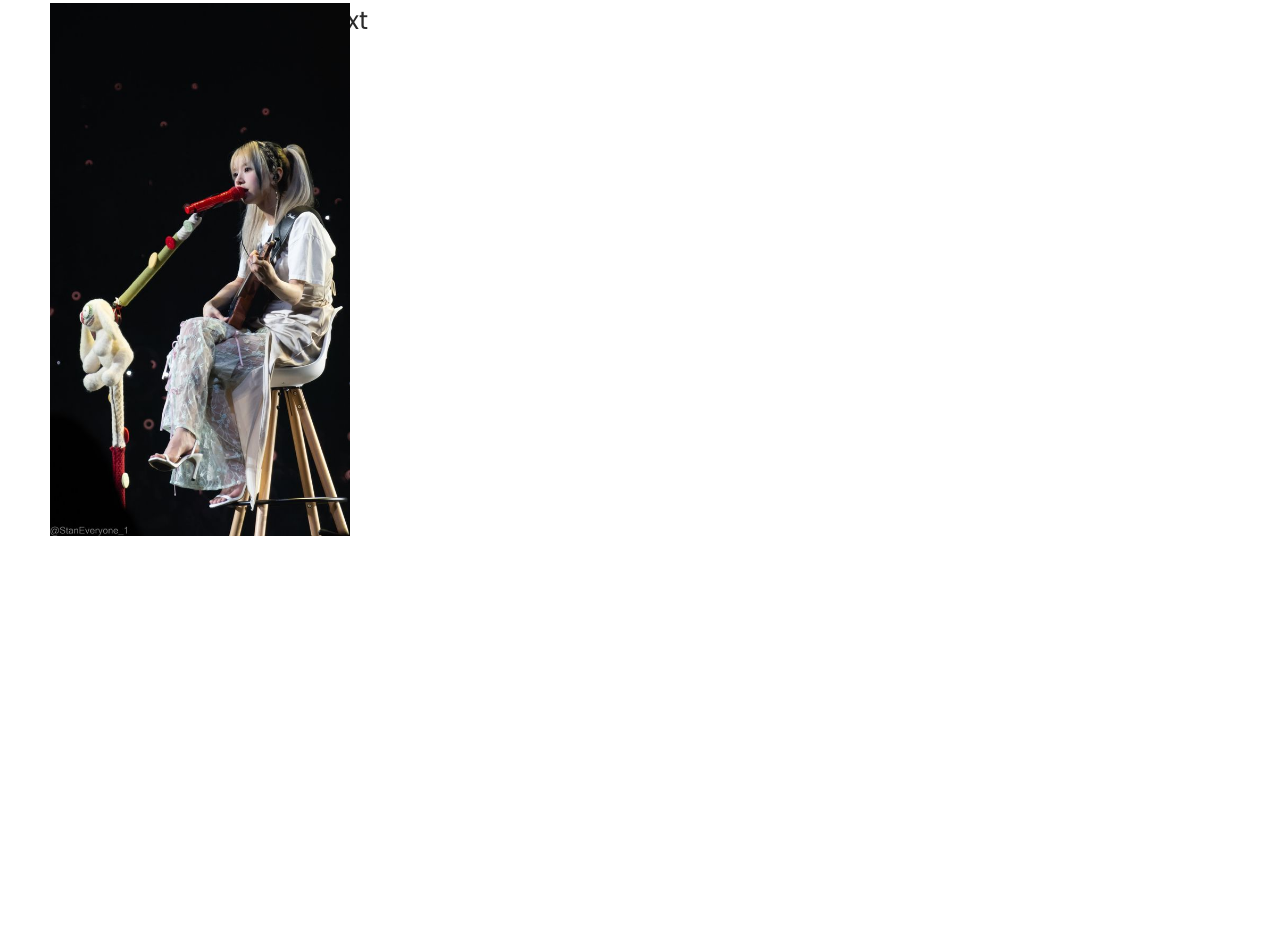
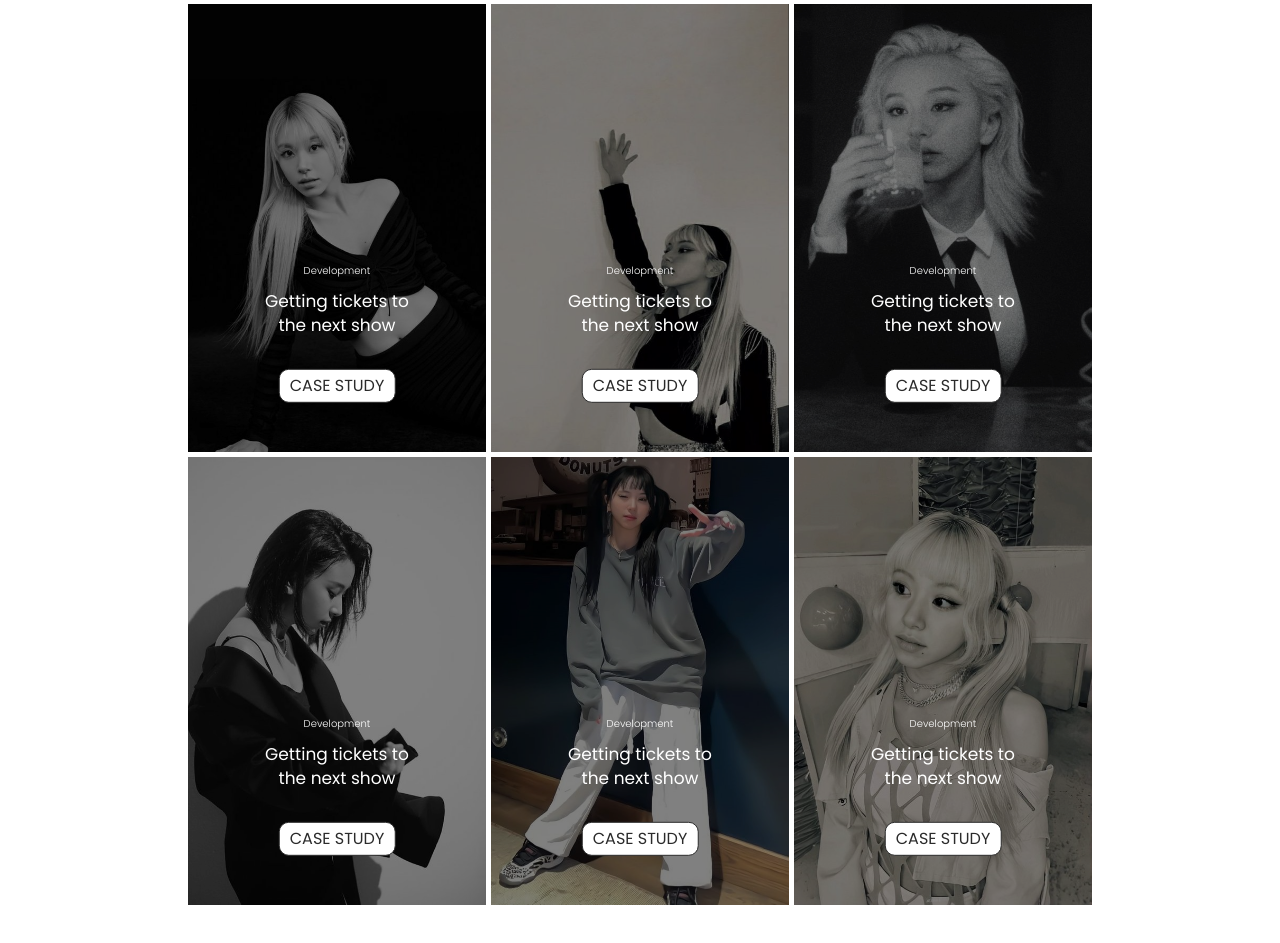
Before and after one commit to Seyoung20/Jibon-Web-Spc, a plain HTML site: page index.html in a window 1280 px wide. Shown: the part 3909-4852 px from the top of the page. Before the commit the page ends 4445 px from the top, so only its background shows below. Drawn offline with Linux system fonts and the light colour scheme; files whose address does not match are found by name.

Commit message:
DONE 90%

```diff
--- a/index.html
+++ b/index.html
@@ -188,12 +188,59 @@
     </div>
     <div class="latest__wrapper">
         <div class="latest__proj">
+            <div class="how__img"></div>
             <div class="overlay">
-                <img src="/img/chae_guitar.jpg" alt="">
-                <h4>Getting tickets to the next show</h4>
+                <img src="/img/chaebw.jpg" alt="">
+                <h4>Getting tickets to <br> the next show</h4>
                 <p>Development</p>
-                <a href="">CASE STUDY</a>
+                <a href=""class="btn bg--border--dark">CASE STUDY</a>
             </div>
+
+        </div>
+        <div class="latest__proj">
+            <div class="overlay">
+                <img src="/img/chaebww.jpg" alt="">
+                <h4>Getting tickets to <br> the next show</h4>
+                <p>Development</p>
+                <a href=""class="btn bg--border--dark">CASE STUDY</a>
+            </div>
+
+        </div>
+        <div class="latest__proj">
+            <div class="overlay">
+                <img src="/img/chaebwww.jpg" alt="">
+                <h4>Getting tickets to <br> the next show</h4>
+                <p>Development</p>
+                <a href=""class="btn bg--border--dark">CASE STUDY</a>
+            </div>
+
+        </div>
+        <div class="latest__proj">
+            <div class="overlay">
+                <img src="/img/chaebwwww.jpg" alt="">
+                <h4>Getting tickets to <br> the next show</h4>
+                <p>Development</p>
+                <a href=""class="btn bg--border--dark">CASE STUDY</a>
+            </div>
+
+        </div>
+        <div class="latest__proj">
+            <div class="overlay">
+                <img src="/img/chaeeee.jpg" alt="">
+                <h4>Getting tickets to <br> the next show</h4>
+                <p>Development</p>
+                <a href=""class="btn bg--border--dark">CASE STUDY</a>
+            </div>
+
+        </div>
+        <div class="latest__proj">
+            <div class="overlay">
+                <img src="/img/chaeee.jpg" alt="">
+                <h4>Getting tickets to <br> the next show</h4>
+                <p>Development</p>
+                <a href=""class="btn bg--border--dark">CASE STUDY</a>
+            </div>
+
         </div>
     </div>
    </section>
--- a/style.css
+++ b/style.css
@@ -367,46 +367,80 @@ color:var(--green);
 }
 
 /* MY LATEST PROJECT */
-.latest{
+.latest {
   padding: 5rem 0;
 }
-.latest__title{
+.latest__title {
   text-align: center;
+
 }
-.latest__title h3{
+.latest__title h3 {
   font-size: 5rem;
   font-weight: 500;
   margin-bottom: 2rem;
 }
-.latest__title p{
-  font-size:2rem;
+.latest__title p {
+  font-size: 2rem;
   font-weight: 300;
-  margin-bottom:2rem;
+  margin-bottom: 2rem;
 }
-.latest__wrapper{
+.latest__wrapper {
   display: grid;
-  grid-template-columns: 1fr 1fr 1fr;
-  gap:5rem;
+  grid-template-columns: 30rem 30rem 30rem;
+  gap: .3rem;
+  align-items: center;
+  justify-content: center;
 }
-.latest__proj{
-  display: flex;
-  flex-direction:column ;
-  justify-content: center;
-  align-items: center;
+.latest__proj {
+  position: relative;
+  display: inline-block;
 }
-.latest__proj img{
-  position:absolute;
-  width:30rem;
-  height: auto;
+.latest__proj img {
+  display: block;
+  width: 30rem;
+  padding:.1rem;
+  width: 30rem;
+  height: 45rem;
+  max-width: 100%;
+  max-height: 100%;
+  position:relative;
+  filter:brightness(50%);
 }
 .latest__proj h4 {
-  font-size: 2.5rem;
-  margin-bottom: 1.5rem;
+  position: absolute;
+  top: 69%;
+  left: 50%;
+  transform: translate(-50%, -50%);
+  color: var(--light);
+  font-size: 1.7rem;
+  text-align: center;
+}
+.latest__proj p {
+  position: absolute;
+  top: 55%;
+  left: 50%;
+  transform: translate(-50%, -50%);
+  color: var(--light);
+  font-weight: 300;
+  font-size: 1rem;
+  margin-top: 2rem;
+  text-align: center;
+}
+.latest__proj a{
+  position: absolute;
+  top: 85%;
+  left: 50%;
+  transform: translate(-50%, -50%);
+  color: var(--gray);
+  border: 2px solid var(--gray);
+  padding: 0.5rem 1rem;
+  border-radius:1rem;
 }
 
-.latest__proj p {
-  font-weight: 300;
-  margin-top: 2rem;
+.latest__proj a.btn:hover {
+  background-color:var(--dark);
+  color:var(--light);
+  border-color: var(--green);
 }
 
 
```
Also changed, not shown: img/chaebw.jpg (added), img/chaebww.jpg (added), img/chaebwww.jpg (added), img/chaebwwww.jpg (added), img/chaebwwwww.jpg (added), img/chaee.jpg (added), img/chaeee.jpg (added), img/chaeeee.jpg (added).
